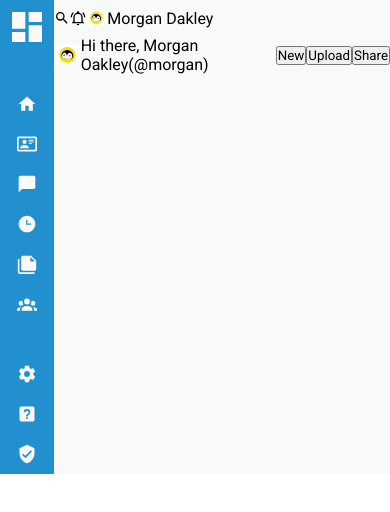
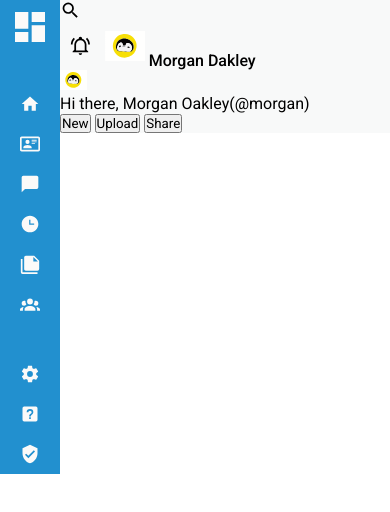
Before and after one commit to shubham-mamodiya/odin-dashboard, a plain HTML site: page index.html in a window 390 px wide. Drawn offline with Linux system fonts and the light colour scheme.

Commit message:
made side bar more responsive

```diff
--- a/style.css
+++ b/style.css
@@ -10,11 +10,11 @@
 }
 
 .sidebar {
-  flex: 0 0 auto;
+  display: flex;
   background-color: #2290cf;
   flex-direction: column;
-  min-width: 50px;
   color: #fbfaf9;
+  width: 250px;
   padding: 15px;
 
 }
@@ -70,60 +70,46 @@
   flex-direction: column;
 }
 
+.right__section {
+  flex: 7 1 auto;
+}
+
 #search__icon {
-  height: 1rem;
-  margin: 10px 0;
+
+  height: 1.3rem;
 }
 
 #search__bar {
-  height: 1rem;
-  margin: 10px 0;
+  background-color: #e1e7f0;
 
 }
 
 #notification {
-  height: 1rem;
-  margin: 10px 0;
+  height: 1.3rem;
+  margin: 10px 10px;
 }
 
 #profile__icon {
-  height: 1rem;
-  margin: 10px 0;
+  height: 40px;
+  width: 40px;
+
+}
+
+#profile__name {
+  font-weight: 500;
+  font-size: 1rem;
 }
 
 #avatar {
   height: 20px;
+
 }
 
-
 .header {
-  display: flex;
-  flex: 1 0 auto;
-  flex-direction: column;
-  flex: 1 1 100%;
   background-color: #f8f9f9;
 }
 
-.right__section {
-  display: flex;
-  flex: 1 1 100%;
-}
-
-.header__top {
-  display: flex;
-  align-items: center;
-
-}
-
-#search__bar {
-  background-color: #e1e7f0;
-  border-radius: 10px;
-}
-
-.header__bottom {
-  display: flex;
-  align-items: center;
-}
+.header__top {}
 
 /* 4. Small Mobile Devices */
 @media (max-width: 480px) {
@@ -137,6 +123,7 @@
 
   .sidebar {
     padding: 0px;
+    width: 60px;
   }
 
   .sidebar__nav {
@@ -151,26 +138,3 @@
   }
 
 }
-
-/* 2. Tablets (Landscape and Portrait) */
-*/
-/* @media (max-width: 1024px) { */
-/*   .container { */
-/*     padding: 20px; */
-/*   } */
-/* } */
-
-/* 3. Small Tablets / Large Mobiles */
-*/
-/* @media (max-width: 768px) { */
-/*   .container { */
-/*     flex-direction: column; */
-/*   } */
-/* } */
-
-/* 4. Small Mobile Devices */
-/* @media (max-width: 480px) { */
-/*   .container { */
-/*     padding: 10px; */
-/*   } */
-/* } */
```
